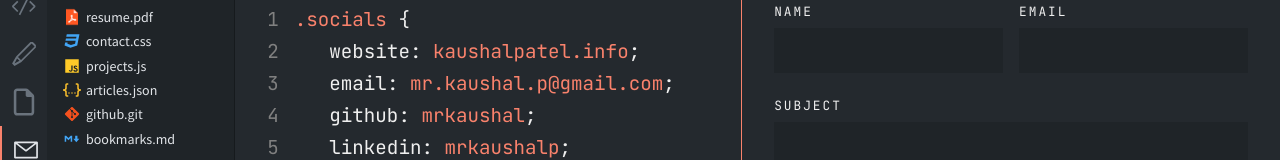
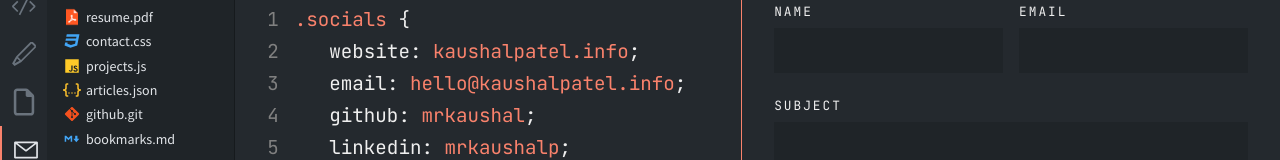
Before and after one commit to patel-raj1/Portfolio, a Next.js app: page /contact in a window 1280 px wide. Shown: the part 144-304 px from the top of the page. Built offline with nearby package versions, Linux system fonts and the light colour scheme.

Commit message:
COntact Page Updated

```diff
--- a/components/ContactCode.jsx
+++ b/components/ContactCode.jsx
@@ -8,7 +8,7 @@ const contactItems = [
   },
   {
     social: 'email',
-    link: 'mr.kaushal.p@gmail.com',
+    link: 'hello@kaushalpatel.info',
     href: 'mailto:hello@kaushalpatel.info',
   },
   {
```
